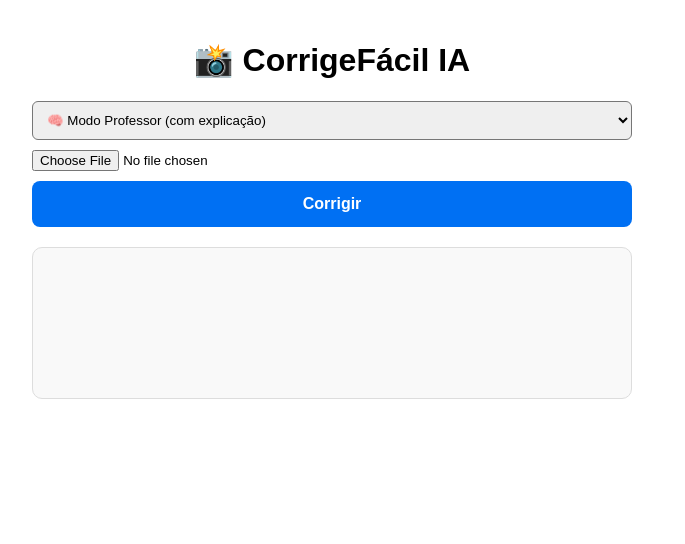
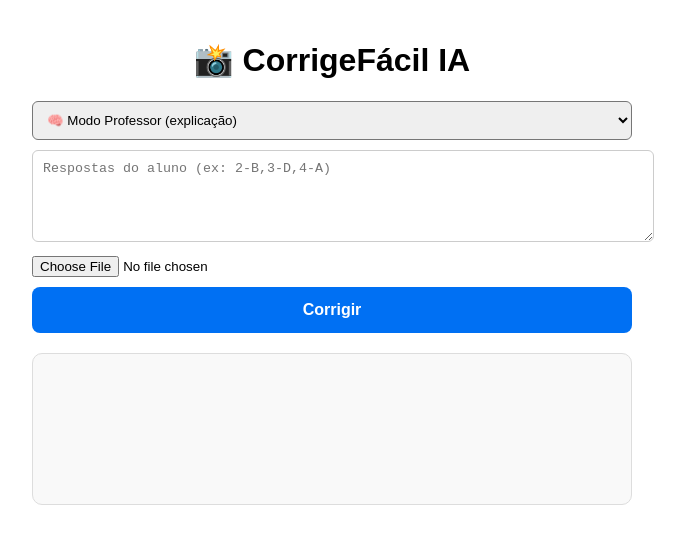
Before and after one commit to maafernandesn/corrige-facil, a Next.js app: page / in a window 1280 px wide. Shown: the top 544 px of the page, without its empty margins (308-993 px from the left). Built offline with nearby package versions, Linux system fonts and the light colour scheme.

Commit message:
Atualizar o page.js

```diff
--- a/app/page.js
+++ b/app/page.js
@@ -5,10 +5,16 @@ import { useState } from "react";
 export default function Home() {
   const [img, setImg] = useState(null);
   const [modo, setModo] = useState("professor");
+  const [respostasAluno, setRespostasAluno] = useState("");
   const [resposta, setResposta] = useState("");
 
   const enviar = async () => {
     try {
+      if (!img) {
+        setResposta("⚠️ Envie uma imagem primeiro.");
+        return;
+      }
+
       setResposta("Processando... ⏳");
 
       const r = await fetch("/api/corrigir", {
@@ -16,7 +22,11 @@ export default function Home() {
         headers: {
           "Content-Type": "application/json"
         },
-        body: JSON.stringify({ img, modo })
+        body: JSON.stringify({
+          img,
+          modo,
+          respostasAluno
+        })
       });
 
       const data = await r.json();
@@ -29,18 +39,17 @@ export default function Home() {
   };
 
   return (
-    <div style={{
+    <div
+      style={{
         padding: 20,
         maxWidth: 600,
         margin: "0 auto",
         fontFamily: "Arial"
-    }}>
+      }}
+    >
+      <h1 style={{ textAlign: "center" }}>📸 CorrigeFácil IA</h1>
 
-      <h1 style={{ textAlign: "center" }}>
-        📸 CorrigeFácil IA
-      </h1>
-
-      {/* 🔥 SELETOR DE MODO */}
+      {/* 🔽 SELETOR DE MODO */}
       <select
         value={modo}
         onChange={(e) => setModo(e.target.value)}
@@ -51,10 +60,26 @@ export default function Home() {
           borderRadius: 6
         }}
       >
-        <option value="professor">🧠 Modo Professor (com explicação)</option>
-        <option value="rapido">⚡ Correção Rápida</option>
+        <option value="professor">🧠 Modo Professor (explicação)</option>
+        <option value="fast">⚡ Correção Rápida</option>
       </select>
 
+      {/* 📝 RESPOSTAS DO ALUNO */}
+      <textarea
+        placeholder="Respostas do aluno (ex: 2-B,3-D,4-A)"
+        value={respostasAluno}
+        onChange={(e) => setRespostasAluno(e.target.value)}
+        style={{
+          width: "100%",
+          height: 70,
+          marginBottom: 10,
+          padding: 10,
+          borderRadius: 6,
+          border: "1px solid #ccc"
+        }}
+      />
+
+      {/* 📷 INPUT DE IMAGEM */}
       <input
         type="file"
         accept="image/*"
@@ -80,6 +105,7 @@ export default function Home() {
               const ctx = canvas.getContext("2d");
               ctx.drawImage(imgEl, 0, 0, canvas.width, canvas.height);
 
+              // 🔥 PNG (melhor leitura da IA)
               const compressed = canvas.toDataURL("image/png");
 
               setImg(compressed);
@@ -91,6 +117,7 @@ export default function Home() {
         style={{ marginBottom: 10 }}
       />
 
+      {/* 🚀 BOTÃO */}
       <button
         onClick={enviar}
         style={{
@@ -108,7 +135,9 @@ export default function Home() {
         Corrigir
       </button>
 
-      <div style={{
+      {/* 📊 RESULTADO */}
+      <div
+        style={{
           marginTop: 20,
           padding: 15,
           background: "#f9f9f9",
@@ -116,7 +145,8 @@ export default function Home() {
           border: "1px solid #ddd",
           whiteSpace: "pre-wrap",
           minHeight: 120
-      }}>
+        }}
+      >
         {resposta}
       </div>
     </div>
```
Lines whose indentation alone changed are shown as unchanged.
